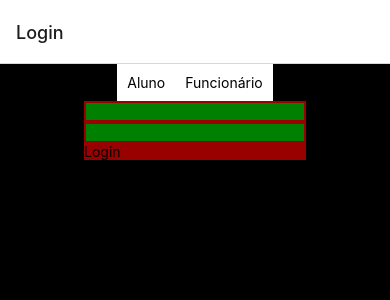
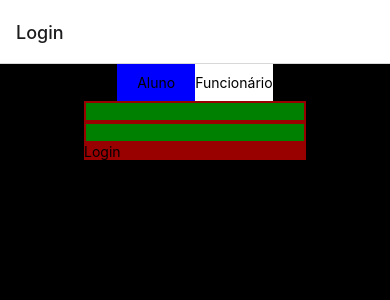
Before and after one commit to sharpramer/BarON, a React Native app: screen /PaginaLogin in a window 390 px wide. Shown: the top 300 px of the page. Built offline with nearby package versions, Linux system fonts and the light colour scheme.

Commit message:
Alteração no state opLoginAluno para opLogin e estilização das opções de login Aluno/Funcionário.

```diff
--- a/Paginas/PaginaLogin.js
+++ b/Paginas/PaginaLogin.js
@@ -2,7 +2,7 @@ import React, {useState} from "react"
 import { StyleSheet, View, TouchableHighlight, TextInput, Text} from "react-native";
 
 export default function PaginaLogin({navigation}) {
-    const [opLoginAluno, setOpLoginAluno] = useState(true)
+    const [opLogin, setOpLogin] = useState("Aluno")
     const [codAluno, setCodAluno] = useState('')
     const [passeAluno, setPasseAluno] = useState('')
     const [codFuncionario, setCodFuncionario] = useState('')
@@ -10,22 +10,23 @@ export default function PaginaLogin({navigation}) {
 
     return(
       <View style={estilos.loginConteiner}>
+        {/* Conteiner opção aluno/funcionário */}
         <View style={estilos.opLoginConteiner}>
           <TouchableHighlight
-            style={estilos.btnOpLogin}
-            onPress={() => {setOpLoginAluno(true)}}
+            style={[estilos.btnOpLogin, {backgroundColor: opLogin === 'Aluno' ? 'blue' : 'white' }]}
+            onPress={() => {setOpLogin("Aluno")}}
           >
             <Text>Aluno</Text>
           </TouchableHighlight>
           <TouchableHighlight
-            style={estilos.btnOpLogin}
-            onPress={() => {setOpLoginAluno(false)}}
+            style={[estilos.btnOpLogin, {backgroundColor: opLogin === 'Funcionario' ? 'blue' : 'white' }]}
+            onPress={() => {setOpLogin("Funcionario")}}
           >
             <Text>Funcionário</Text>
           </TouchableHighlight>
         </View>
         {/* Conteiner login Aluno */}
-        { opLoginAluno ?
+        { opLogin ?
           <View>
             {/* Caixa de texto Codigo aluno */}
             <TextInput
@@ -88,8 +89,10 @@ const estilos = StyleSheet.create({
     },
 
     btnOpLogin:{
+      flex: 1,
+      justifyContent: 'center',
+      alignItems: 'center',
       padding: 10,
-      backgroundColor:'white',
     },
 
     txt:{
@@ -100,6 +103,6 @@ const estilos = StyleSheet.create({
     },
 
     btnLogin:{
-        backgroundColor: '#900'
+      backgroundColor: '#900'
     }
 });
```
